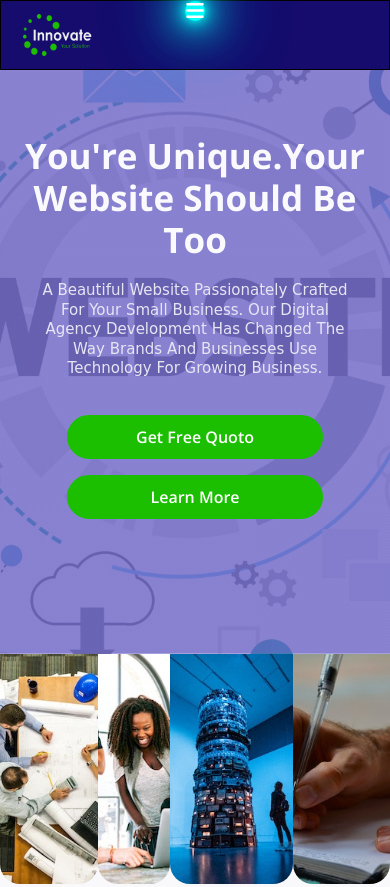
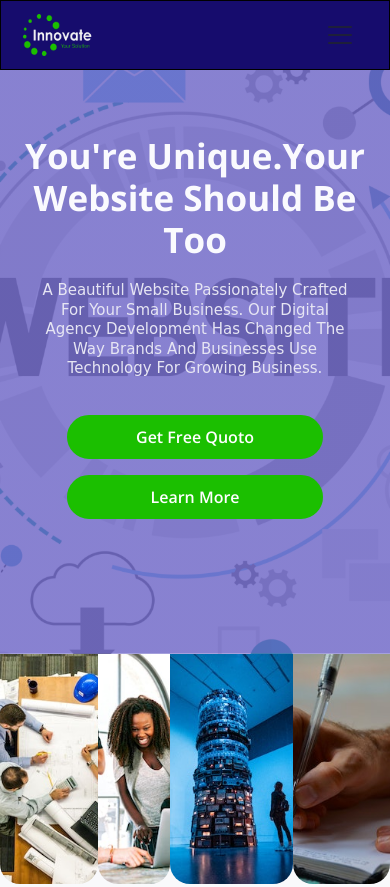
Before and after one commit to ajoy4421/innovate6-figma, a plain HTML site: page index.html in a window 390 px wide. Shown: the top 887 px of the page. Drawn offline with nearby package versions, Linux system fonts and the light colour scheme; a web font is replaced by a local one.

Commit message:
Update index.html

```diff
--- a/index.html
+++ b/index.html
@@ -47,7 +47,7 @@
 					aria-controls="navbar_wrapper"
 					aria-expanded="false"
 					aria-label="Toggle navigation">
-					<i class="fa-solid fa-bars"></i>
+					<span class="navbar-toggler-icon"></span>
 				</button>
 				<div class="collapse navbar-collapse" id="navbar_wrapper">
 					<ul class="navbar-nav nav-pills m-auto nav_menu row-gap-lg-5">
```
